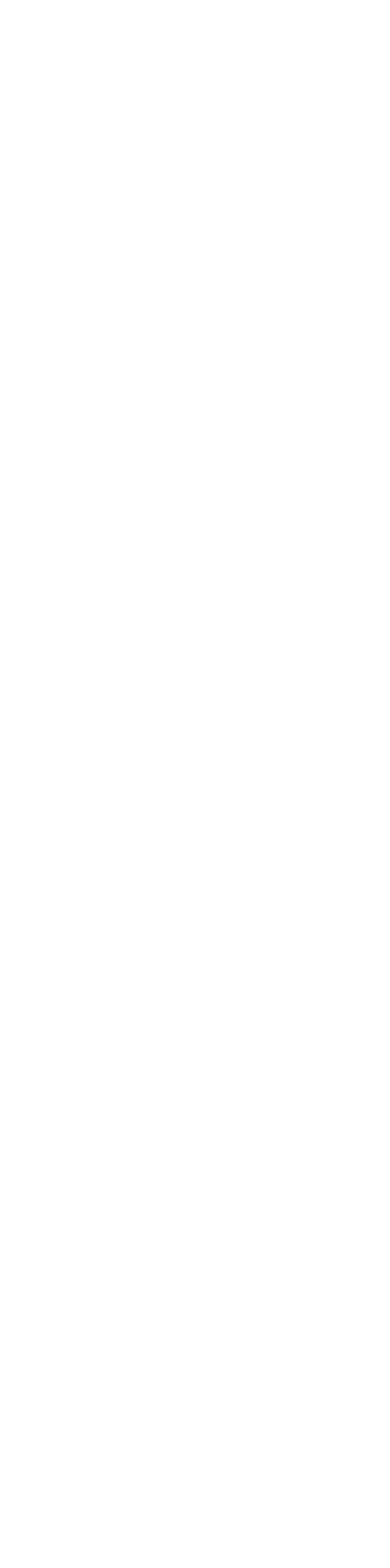
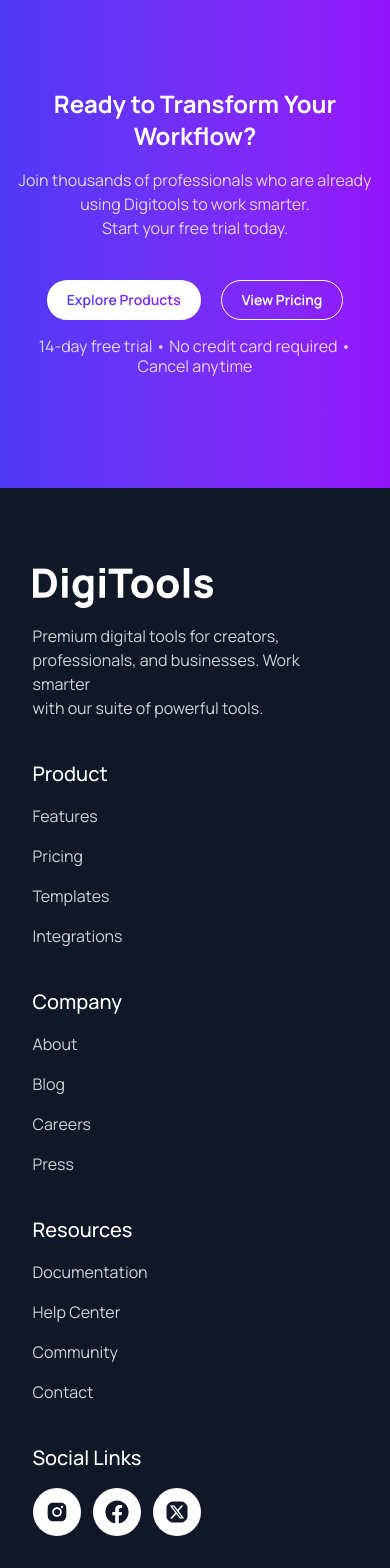
Before and after one commit to tfshorifulislam/digital-tools, a React (Vite) app: page / in a window 390 px wide. Shown: the part 8984-10552 px from the top of the page. Before the commit the page ends 8960 px from the top, so only its background shows below. Built offline with nearby package versions, Linux system fonts and the light colour scheme.

Commit message:
footer section done

```diff
--- a/src/App.jsx
+++ b/src/App.jsx
@@ -8,6 +8,8 @@ import MainSectionHeadingAndToggleBtn from './Components/MainSectionHeadingAndTo
 import CartSection from './Components/CartSection/CartSection'
 import StepsSection from './Components/StepsSection/StepsSection'
 import PricingSection from './Components/PricingSection/PricingSection'
+import TransformSection from './Components/TransformSection/TransformSection'
+import Footer from './Components/Footer/Footer'
 
 
 const promiseJsonData = async () => {
@@ -47,6 +49,12 @@ function App() {
       {
           mainSectionBtnToggle !== 'Cart' && <PricingSection pricingData ={pricingData} />
       }
+      {
+        mainSectionBtnToggle !== 'Cart' && <TransformSection />
+      }
+      {
+        mainSectionBtnToggle !== 'Cart' && <Footer />
+      }
     </div>
   )
 }
--- /dev/null
+++ b/src/Components/Footer/Footer.jsx
@@ -0,0 +1,57 @@
+import React from 'react';
+import footerLogo from '../../assets/products/DigiTools footer logo.png'
+import { AiFillInstagram } from "react-icons/ai";
+import { FaFacebook } from "react-icons/fa";
+import { FaSquareXTwitter } from "react-icons/fa6";
+
+const Footer = () => {
+    return (
+        <div className='pt-20 md:pt-30 pb-8 bg-[#101727] text-white'>
+
+            <div className='w-10/12 mx-auto flex flex-col md:flex-row justify-start md:justify-between space-y-10'>
+                <div className='space-y-4 '>
+                    <img src={footerLogo} alt="" />
+                    <p className='text- white leading-6 opacity-80'>Premium digital tools for creators,<br /> professionals, and businesses. Work smarter <br /> with our suite of powerful tools.</p>
+                </div>
+                <div className='space-y-4'>
+                    <h2 className='leading-7 text-xl font-medium'>Product</h2>
+                    <div className='space-y-4 opacity-80'>
+                        <p>Features</p>
+                        <p>Pricing</p>
+                        <p>Templates</p>
+                        <p>Integrations</p>
+                    </div>
+                </div>
+                <div className='space-y-4 '>
+                    <h2 className='leading-7 text-xl font-medium'>Company</h2>
+                    <div className='space-y-4 opacity-80'>
+                        <p>About</p>
+                        <p>Blog</p>
+                        <p>Careers</p>
+                        <p>Press</p>
+                    </div>
+                </div>
+                <div className='space-y-4 '>
+                    <h2 className='leading-7 text-xl font-medium'>Resources</h2>
+                    <div className='space-y-4 opacity-80'>
+                        <p>Documentation</p>
+                        <p>Help Center</p>
+                        <p>Community</p>
+                        <p>Contact</p>
+                    </div>
+                </div>
+                <div className='space-y-4'>
+                    <h2 className='leading-7 text-xl font-medium'>Social Links</h2>
+                    <div className='flex gap-3'>
+                        <AiFillInstagram className='p-3 bg-white rounded-full text-[#101727] text-5xl' />
+                        <FaFacebook className='p-3 bg-white rounded-full text-[#101727] text-5xl' />
+                        <FaSquareXTwitter className='p-3 bg-white rounded-full text-[#101727] text-5xl' />
+                    </div>
+                </div>
+
+            </div>
+        </div>
+    );
+};
+
+export default Footer;
--- /dev/null
+++ b/src/Components/TransformSection/TransformSection.jsx
@@ -0,0 +1,29 @@
+import React from 'react';
+
+const TransformSection = () => {
+    return (
+        <div className='bg-linear-to-r from-[#4F39F6] to-[#9514FA]'>
+            <div className='w-11/12 mx-auto flex justify-center items-center py-28 flex-col space-y-10'>
+                <div className='space-y-4'>
+                    <h2 className='font-bold md:font-extrabold text-white text-2xl text-center md:text-4xl'>Ready to Transform Your Workflow?</h2>
+                    <p className='leading-6 text-white opacity-80 text-center'>Join thousands of professionals who are already using Digitools to work smarter. <br /> Start your free trial today.</p>
+                </div>
+                <div className='flex flex-col items-center justify-center space-y-4'>
+                    <div className='flex gap-5'>
+                        <span className='bg-white btn rounded-full shadow-none border-none py-4 px-5'>
+                            <button className=' bg-linear-to-r from-[#4F39F6] to-[#9514FA] bg-clip-text text-transparent'>
+                                Explore Products
+                            </button>
+                        </span>
+                        <button className='btn rounded-full shadow-none border-white text-white hover:text-black py-4 px-5 btn-outline'>
+                            View Pricing
+                        </button>
+                    </div>
+                    <p className='leading-5 text-white opacity-80 text-center'>14-day free trial • No credit card required • Cancel anytime</p>
+                </div>
+            </div>
+        </div>
+    );
+};
+
+export default TransformSection;
```
Also changed, not shown: src/assets/products/DigiTools footer logo.png (added).
